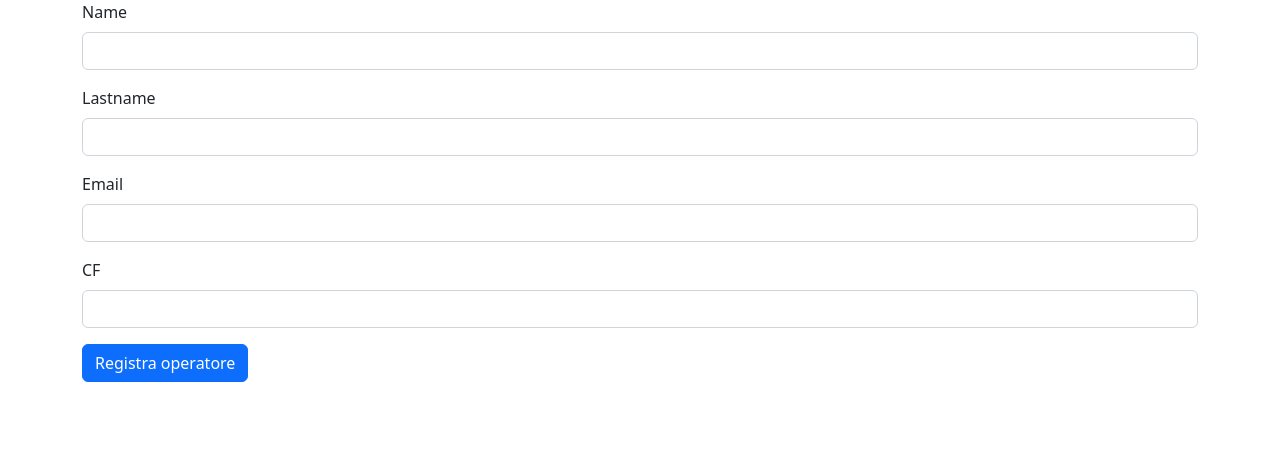
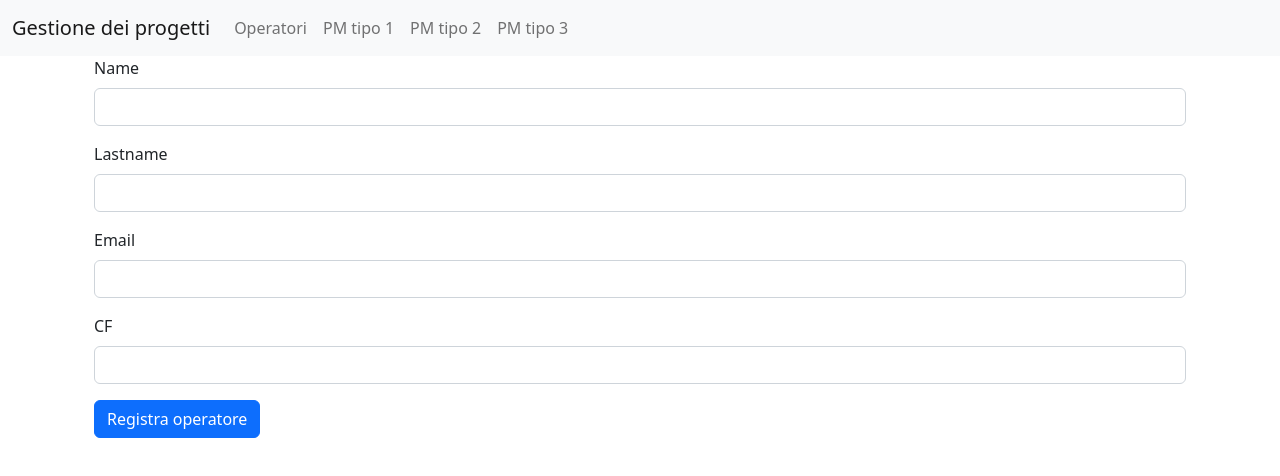
Before and after one commit to Pasqualecannavacciuolo/Project_Management_App_FRONTEND, an Angular app: page /operatori in a window 1280 px wide. Before the commit this address led to /. Shown: the top 476 px of the page. Built offline with nearby package versions, Linux system fonts and the light colour scheme.

Commit message:
Aggiunta validazione del form

```diff
--- a/src/app/app.component.html
+++ b/src/app/app.component.html
@@ -1 +1,26 @@
 <app-home></app-home>
+<nav class="navbar navbar-expand-lg bg-light">
+  <div class="container-fluid">
+    <a class="navbar-brand" [routerLink]="'home'">Gestione dei progetti</a>
+    <button class="navbar-toggler" type="button" data-bs-toggle="collapse" data-bs-target="#navbarSupportedContent" aria-controls="navbarSupportedContent" aria-expanded="false" aria-label="Toggle navigation">
+      <span class="navbar-toggler-icon"></span>
+    </button>
+    <div class="collapse navbar-collapse" id="navbarSupportedContent">
+      <ul class="navbar-nav me-auto mb-2 mb-lg-0">
+        <li class="nav-item">
+          <a class="nav-link" [routerLink]="'operatori'">Operatori</a>
+        </li>
+        <li class="nav-item">
+          <a class="nav-link" href="#">PM tipo 1</a>
+        </li>
+        <li class="nav-item">
+          <a class="nav-link" href="#">PM tipo 2</a>
+        </li>
+        <li class="nav-item">
+          <a class="nav-link" href="#">PM tipo 3</a>
+        </li>
+      </ul>
+    </div>
+  </div>
+</nav>
+<div class="container"><router-outlet></router-outlet></div>
--- a/src/app/app.module.ts
+++ b/src/app/app.module.ts
@@ -6,11 +6,13 @@ import { BrowserModule } from '@angular/platform-browser';
 import { AppRoutingModule } from './app-routing.module';
 import { AppComponent } from './app.component';
 import { HomeComponent } from './components/home/home.component';
+import { UserComponent } from './components/user/user.component';
 
 @NgModule({
   declarations: [
     AppComponent,
-    HomeComponent
+    HomeComponent,
+    UserComponent
   ],
   imports: [
     BrowserModule,
--- a/src/app/components/home/home.component.html
+++ b/src/app/components/home/home.component.html
@@ -1,4 +1,4 @@
-<div class="container">
+<!--<div class="container">
   <form [formGroup]="registerUserForm">
     <div class="mb-3">
       <label for="name" class="form-label">Name</label>
@@ -18,4 +18,4 @@
     </div>
     <button type="submit" class="btn btn-primary" (click)="registerUser()">Registra operatore</button>
   </form>
-</div>
+</div>-->
--- /dev/null
+++ b/src/app/components/user/user.component.html
@@ -0,0 +1,50 @@
+<div class="container">
+  <form [formGroup]="registerUserForm">
+
+    <div class="mb-3">
+      <label for="name" class="form-label">Name</label>
+      <input type="text" class="form-control ng-touched" id="name" formControlName="name" required>
+      <div *ngIf="registerUserForm.controls['name'].invalid && (registerUserForm.controls['name'].dirty || registerUserForm.controls['name'].touched)">
+        <div *ngIf="registerUserForm.controls['name'].errors?.['required']">
+          <small class="text-danger">Nome è richiesto</small>
+        </div>
+      </div>
+    </div>
+
+    <div class="mb-3">
+      <label for="lastname" class="form-label">Lastname</label>
+      <input type="text" class="form-control ng-touched" id="lastname" formControlName="lastname">
+      <div *ngIf="registerUserForm.controls['lastname'].invalid && (registerUserForm.controls['lastname'].dirty || registerUserForm.controls['lastname'].touched)">
+        <div *ngIf="registerUserForm.controls['lastname'].errors?.['required']">
+          <small class="text-danger">Lastname è richiesto</small>
+        </div>
+      </div>
+    </div>
+
+    <div class="mb-3">
+      <label for="email" class="form-label">Email</label>
+      <input type="email" class="form-control" id="email" formControlName="email">
+      <div *ngIf="registerUserForm.controls['email'].invalid && (registerUserForm.controls['email'].dirty || registerUserForm.controls['email'].touched)">
+        <div *ngIf="registerUserForm.controls['email'].errors?.['required']">
+          <small class="text-danger">Email è richiesta</small>
+        </div>
+        <div *ngIf="registerUserForm.controls['email'].errors?.['email']">
+          <small class="text-warning">Email in formato non corretto</small>
+        </div>
+      </div>
+    </div>
+
+    <div class="mb-3">
+      <label for="cf" class="form-label">CF</label>
+      <input [maxLength]="16" type="text" class="form-control" id="cf" formControlName="cf">
+      <div *ngIf="registerUserForm.controls['cf'].invalid && (registerUserForm.controls['cf'].dirty || registerUserForm.controls['cf'].touched)">
+        <div *ngIf="registerUserForm.controls['cf'].errors?.['required']">
+          <small class="text-danger">Codice fiscale è richiesto</small>
+        </div>
+      </div>
+    </div>
+
+    <button type="submit" class="btn btn-primary" (click)="registerUser()">Registra operatore</button>
+
+  </form>
+</div>
--- /dev/null
+++ b/src/app/components/user/user.component.ts
@@ -0,0 +1,61 @@
+import { Component, OnInit } from '@angular/core';
+import { FormBuilder, FormGroup, Validators } from '@angular/forms';
+import { Users } from 'src/app/models/Users';
+import { UserService } from 'src/app/services/user.service';
+
+
+@Component({
+  selector: 'app-user',
+  templateUrl: './user.component.html',
+  styleUrls: ['./user.component.css']
+})
+export class UserComponent implements OnInit{
+
+  registerUserForm!: FormGroup;
+  user?: Users;
+  visibleError: boolean = false;
+
+  constructor(private fb: FormBuilder, private UserService: UserService) {}
+
+  ngOnInit(): void {
+    this.registerUserForm = this.fb.group({
+      name: ['', Validators.required],
+      lastname: ['', Validators.required],
+      email: ['', [Validators.required, Validators.email]],
+      cf: ['', Validators.required],
+    });
+  }
+
+  get name() {
+    return this.registerUserForm.get('name');
+  }
+  get lastname() {
+    return this.registerUserForm.get('lastname');
+  }
+  get email() {
+    return this.registerUserForm.get('email');
+  }
+  get cf() {
+    return this.registerUserForm.get('cf');
+  }
+
+
+  registerUser() {
+
+    this.user = {
+      //id: uuidv4(),
+      name: this.name?.value,
+      lastname: this.lastname?.value,
+      email: this.email?.value,
+      cf: this.cf?.value
+      //pm3s: new Set<PMS3>
+    }
+
+    this.UserService.saveUser(this.user).subscribe((u) => {
+      this.user = u;
+      console.log(u)
+    });
+
+  }
+
+}
```
Also changed, not shown: src/app/app-routing.module.ts (+6 -1 lines), src/app/components/user/user.component.css (added), 1 other file (tests, documents, lock files or other folders).
